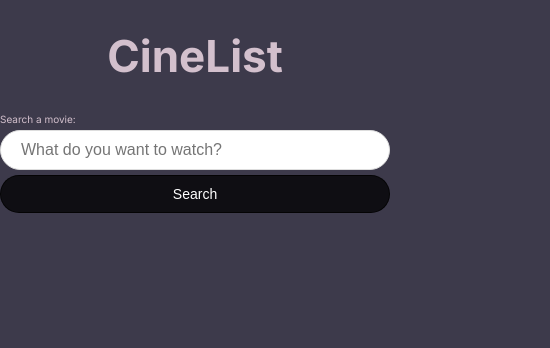
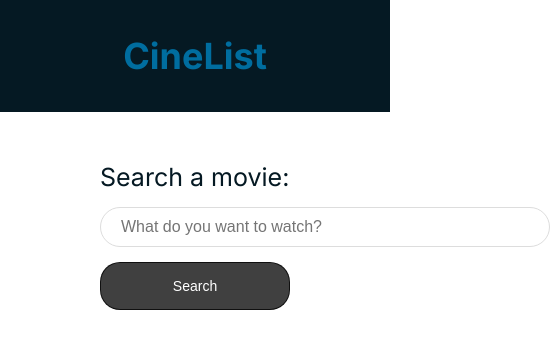
Before and after one commit to OrcunGokoluk/cinelist, a React (Vite) app: page / in a window 390 px wide. Shown: the top 348 px of the page, 550 px wide, since content can reach past the window. Built offline with nearby package versions, Linux system fonts and the light colour scheme; a web font is replaced by a local one.

Commit message:
update css styles

```diff
--- a/src/components/MovieCard.jsx
+++ b/src/components/MovieCard.jsx
@@ -15,7 +15,7 @@ function MovieCard( {image, overview, title, id , imdb}) {
             <section className='description'>
                 <p className='secondary-title'>{title}</p>
                 <p className='imdb'>imdb:{roundNumber(imdb,2)}</p>
-                <p className='overview'>{overview.slice(0,120)+"..."}</p>
+                {/* <p className='overview'>{overview.slice(0,120)+"..."}</p> */}
             </section>
     </Link>
     </>
--- a/src/css/App.css
+++ b/src/css/App.css
@@ -1,6 +1,10 @@
 
-
+header{
+    width: 100%;
+    background-color: 051923;
+}
 .search-form{
+    margin-top: 5rem;
     display:flex;
     flex-direction: column;
     gap: 0.5rem;
@@ -31,37 +35,46 @@
     text-decoration: none;
     display: flex;
     flex-direction: column;
-    width: 30%;
+    border:1px solid #c1c1c1;
+    width: 20%;
     border-radius: 2rem;
     margin-bottom: 1rem;
-    background-color: #d3c0cd;
-    padding: 1rem;
+    padding: .5rem .5rem 0 .5rem;
+    max-height: 50rem;
+    min-height: 45rem;
+}
+.imdb{
+    font-size: 2rem;
 }
 
 .movie-card:hover{
     padding: 0;
 }
 .movie-card img{
-    border-radius: 2rem;
+    border-radius: 2rem 2rem 0 0;
 }
 
 .movie-card img:hover{
     border-radius: 2rem 2rem 0 0;
 }
 
+
 .movie-card .description{
-    padding: 2rem;
-    padding-top: 1rem;
-    color: #3d3a4b;
+    display: flex;
+    flex-direction: column;
+    justify-content: center;
+    align-items: center;
+    color: #051923;
+    padding: 1rem;
 }
 .movie-card-container{
     display: flex;
     flex-wrap: wrap;
     gap:2rem;
     align-content: center;
+    justify-content: center;
     width: 100%;
     margin-top: 5rem;
-
     max-width: 1000px;
     padding:4rem;
     margin: 0 auto;
@@ -72,8 +85,9 @@
     position: relative;
     display: inline-block;
     width: 100%;
+    height: 75rem;
   }
-
+  /*
   .image-filter-container::after {
     content: "";
     position: absolute;
@@ -81,8 +95,8 @@
     left: 0;
     width: 100%;
     height: 100%;
-    background-color: rgba(43, 24, 42, 0.685); /* Siyah transparan katman */
-  }
+    background-color: rgba(43, 24, 42, 0.685);} /* Siyah transparan katman */
+
 .page-buttons{
     width: 100%;
     display: flex;
@@ -113,6 +127,7 @@
     font-size: 10rem;
     width: 100%;
     margin-top: 2rem;
+
 }
 .movie-backdrop-image{
     width: 100%;
@@ -140,6 +155,9 @@
     font-size: 4.5rem;
     font-weight: 600;
 }
+.release-date{
+    margin-right: 6rem;
+}
 .movie-detail-title-container{
     display: flex;
 }
@@ -149,6 +167,10 @@
 }
 .movie-detail-overview p {
     font-size: 2.5rem;
+    padding: 0 10rem 0 0;
+}
+.search-form label{
+    font-size: 2.5rem;
 }
 @media (min-width:786px){
     .search-form{
@@ -157,15 +179,6 @@
         justify-content: center;
         width: 100%;
         gap: 1rem;
-    }
-    .search-form label{
-        font-size: 2.5rem;
-    }
-    .search-form input{
-        min-width: 45rem;
-    }
-    .search-form button{
-        padding:1.5rem 3rem
     }
 }
 
@@ -180,5 +193,39 @@
     }
     .movie-detail-body-container{
         margin: 0 6rem;
+        color:black
+    }
+    .movie-detail-overview p {
+        font-size: 2.5rem;
+        padding: 0 3rem  3rem;
+    }
+    .movie-detail-title-container{
+        width: 100%;
+        display: flex;
+        justify-content: center;
+        align-items: center;
+    }
+    .movie-card{
+        width: 40%;
+        border-radius: 2rem;
+        padding: .5rem .5rem 0 .5rem;
+        min-height: 50rem;
+    }
+    .search-form{
+        margin:5rem 10rem
+    }
+    .search-form label{
+        font-size: 2.5rem;
+    }
+    .search-form input{
+        min-width: 45rem;
+        margin-top:1rem;
+    }
+    .search-form button{
+        padding:1.5rem 3rem;
+        margin-top:1rem;
+    }
+    .release-date{
+        margin-right: 0;
     }
 }
--- a/src/css/index.css
+++ b/src/css/index.css
@@ -10,8 +10,7 @@ body{
     font-family: "Inter", sans-serif;
     margin:0;
     padding:0;
-    background-color: #3d3a4b;
-    color:#d3c0cd;
+    color:#051923;
 }
 p{
     font-size: 1.6rem;
@@ -22,14 +21,20 @@ small{
 
 
 
-.title{
-    font-size:4.4rem;
+.container{
+    font-size:1.8rem;
     text-align: center;
+    background-color:#051923;
+    margin-top: 0;
+    padding: 1rem 0;
+    color:#006d9f;
 }
 .secondary-title{
-    font-size:2rem;
+    font-size:1.5rem;
     font-weight: 600;
     text-align: center;
+    padding-top: .5;
+    margin: 0;
 }
 .no-thickness{
     font-weight: 100 important!;
--- a/src/layouts/MainLayout.jsx
+++ b/src/layouts/MainLayout.jsx
@@ -6,9 +6,11 @@ function MainLayout() {
   return (
     <>
         <div className='container'>
-            <h1 className='title'>CineList</h1>
-            <Outlet/>
+            <header>
+                <h1 className='title'>CineList</h1>
+            </header>
         </div>
+        <Outlet/>
 
     </>
   )
--- a/src/pages/MovieDetail.jsx
+++ b/src/pages/MovieDetail.jsx
@@ -25,15 +25,21 @@ const[video, setVideo] = useState({})
         })
 
     },[])
-
+    const styles = {
+        backgroundImage:  ` linear-gradient(rgba(0, 0, 0, 0.65), rgba(0, 0, 0, 0.65)), url(${movie.backdrop_path
+            ?"https://image.tmdb.org/t/p/w500/"+ `${movie.backdrop_path}`:"../../public/placeholder.jpg"})`,
+        backgroundSize: "cover",
+        backgroundPosition: "center",
+        filter: "sepia(1) hue-rotate(180deg) saturate(2)", /* Mavi renk tonu verir */
+    }
+console.log(styles.backgroundImage)
 
   return (
     <>
     <article className='movie-general-info'>
-       <div className='image-filter-container'>
-                <img className='movie-backdrop-image' src={ movie.backdrop_path
-            ?"https://image.tmdb.org/t/p/w500/"+ `${movie.backdrop_path}`:"../../public/placeholder.jpg"} />
-        </div>
+
+       <div className='image-filter-container' style={styles}></div>
+
         <section className='movie-detail-info'>
             <section className='movie-detail-poster-image-container'>
             <img className='movie-detail-poster-image' src={ movie.poster_path
@@ -42,7 +48,7 @@ const[video, setVideo] = useState({})
             <section className='movie-detail-body-container'>
                 <div className='movie-detail-title-container'>
                     <p className='movie-detail-title'>{movie.original_title}</p>
-                    <p className='no-thickness'>({ movie.release_date ? movie.release_date.slice(0,4): ""})</p>
+                    <p className='no-thickness release-date'>({ movie.release_date ? movie.release_date.slice(0,4): ""})</p>
                 </div>
                 <div className='movie-detail-overview'>
                     <p>Overview:</p>
@@ -54,6 +60,7 @@ const[video, setVideo] = useState({})
         </section>
 
 
+
     </article>
 
     </>
```
